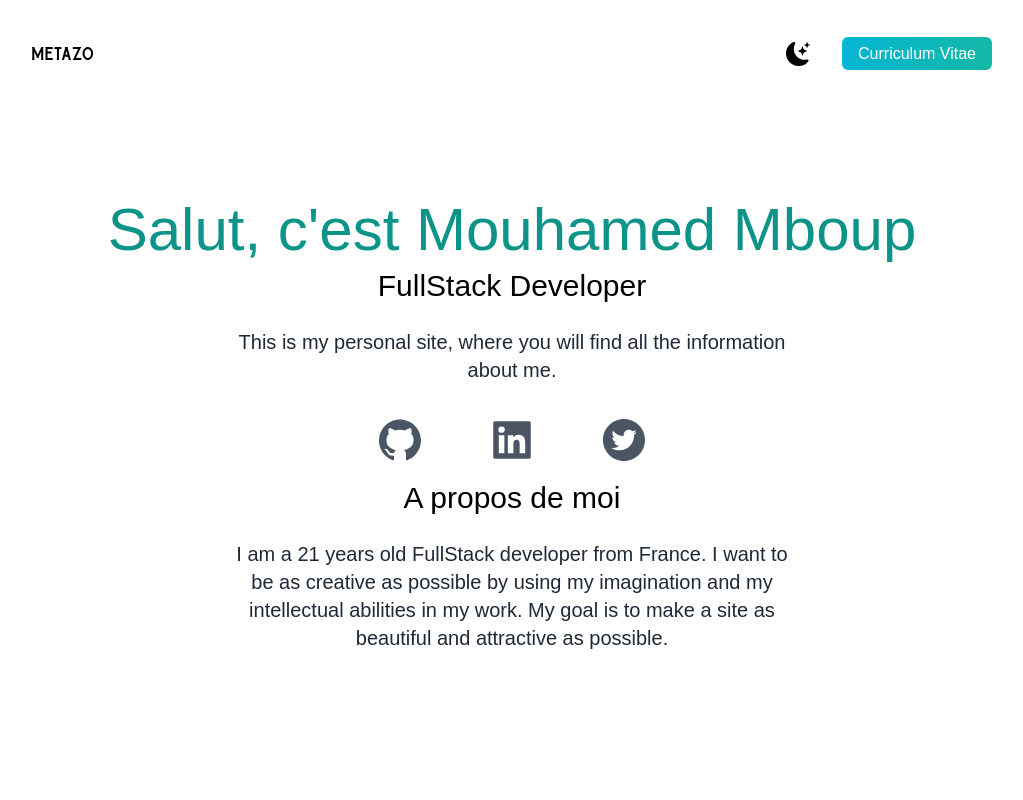
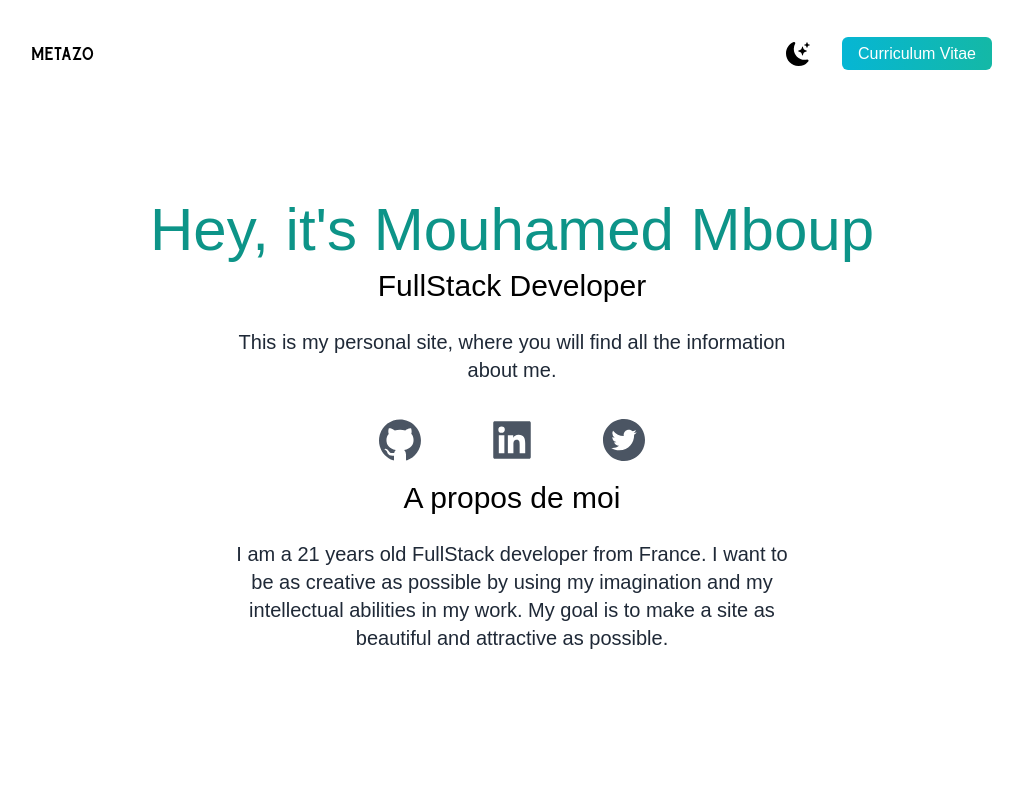
Before and after one commit to metazo/portofolio, a Next.js app: page / in a window 1280 px wide. Shown: the top 800 px of the page, without its empty margins (128-1151 px from the left). Built offline with nearby package versions, Linux system fonts and the light colour scheme.

Commit message:
J'avais oublie que je dois tout traduire en anglais mdr

```diff
--- a/pages/index.js
+++ b/pages/index.js
@@ -61,7 +61,7 @@ export default function Home() {
           </nav>
           <div className="text-center p-8 py-10">
             <h3 className="text-1xl py-1 text-teal-600 font-medium dark:text-teal-400 md:text-6xl">
-              Salut, c'est Mouhamed Mboup
+              Hey, it's Mouhamed Mboup
             </h3>
             <h4 className="text-1xl py-1 dark:text-white md:text-3xl">
               FullStack Developer
```
